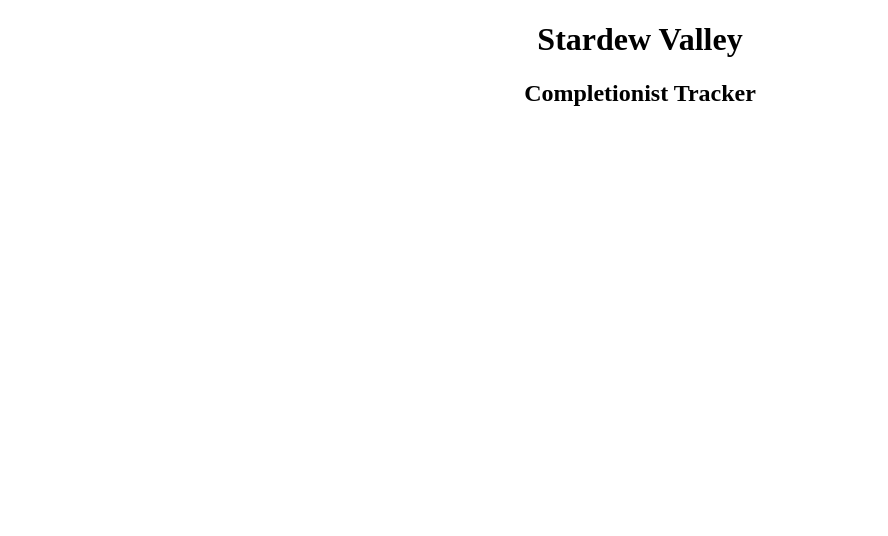
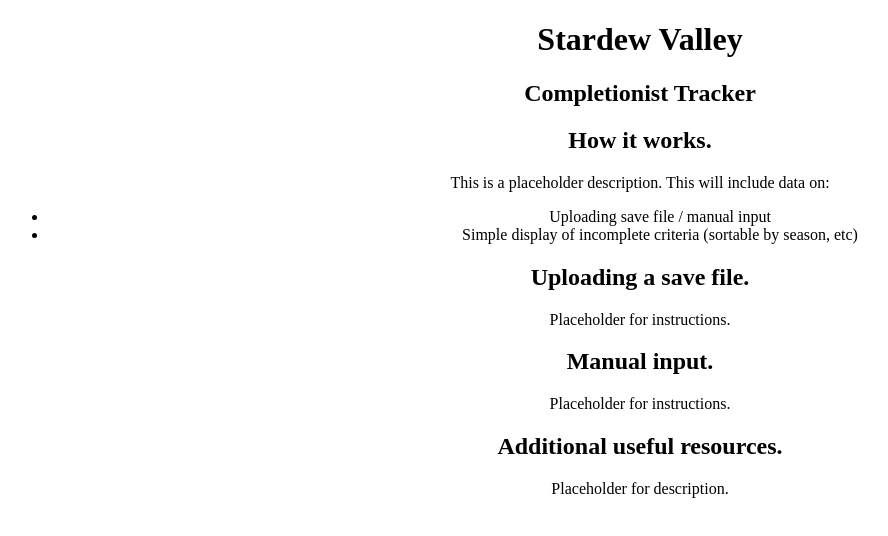
Before and after one commit to owenmilliner/stardew-completionist-tracker, a React (Create React App) app: page / in a window 1280 px wide. Shown: the top 536 px of the page, without its empty margins (0-888 px from the left). Built offline with nearby package versions, Linux system fonts and the light colour scheme.

Commit message:
🏗Create landing page template.

```diff
--- a/package.json
+++ b/package.json
@@ -9,6 +9,7 @@
     "react": "^17.0.2",
     "react-dom": "^17.0.2",
     "react-router": "^6.2.2",
+    "react-router-dom": "^6.2.2",
     "react-scripts": "5.0.0",
     "web-vitals": "^2.1.4"
   },
--- a/src/App.js
+++ b/src/App.js
@@ -1,11 +1,18 @@
 import './App.css';
+import { BrowserRouter, Routes, Route } from 'react-router-dom';
 import Header from './components/Header';
+import Instructions from './components/Instructions';
 
 function App() {
   return (
-    <div className="App">
-      <Header />
-    </div>
+    <BrowserRouter>
+      <div className='App'>
+        <Header />
+        <Routes>
+          <Route path='/' element={<Instructions />}></Route>
+        </Routes>
+      </div>
+    </BrowserRouter>
   );
 }
 
--- /dev/null
+++ b/src/components/Instructions.jsx
@@ -0,0 +1,31 @@
+const Instructions = () => {
+    return (
+        <div className='instructions'>
+            <div className='instructions__overview'>
+                <h2>How it works.</h2>
+                <p>This is a placeholder description. This will include data on:</p>
+                <ul>
+                    <li>
+                        Uploading save file / manual input
+                    </li>
+                    <li>
+                        Simple display of incomplete criteria (sortable by season, etc)
+                    </li>
+                </ul>
+            </div>
+            <div className='instructions__start'>
+                <h2>Uploading a save file.</h2>
+                <p>Placeholder for instructions.</p>
+
+                <h2>Manual input.</h2>
+                <p>Placeholder for instructions.</p>
+            </div>
+            <div className='instructions__resources'>
+                <h2>Additional useful resources.</h2>
+                <p>Placeholder for description.</p>
+            </div>
+        </div>
+    )
+};
+
+export default Instructions;
```
Also changed, not shown: 1 other file (tests, documents, lock files or other folders).
